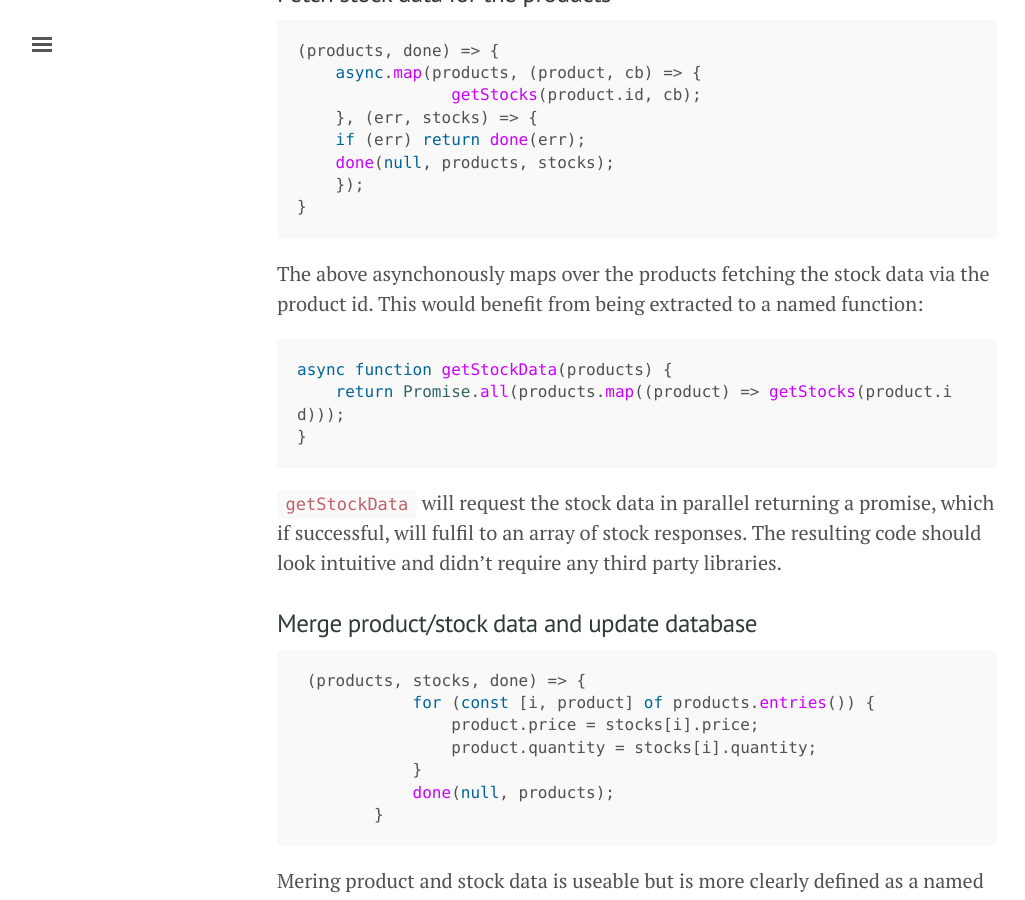
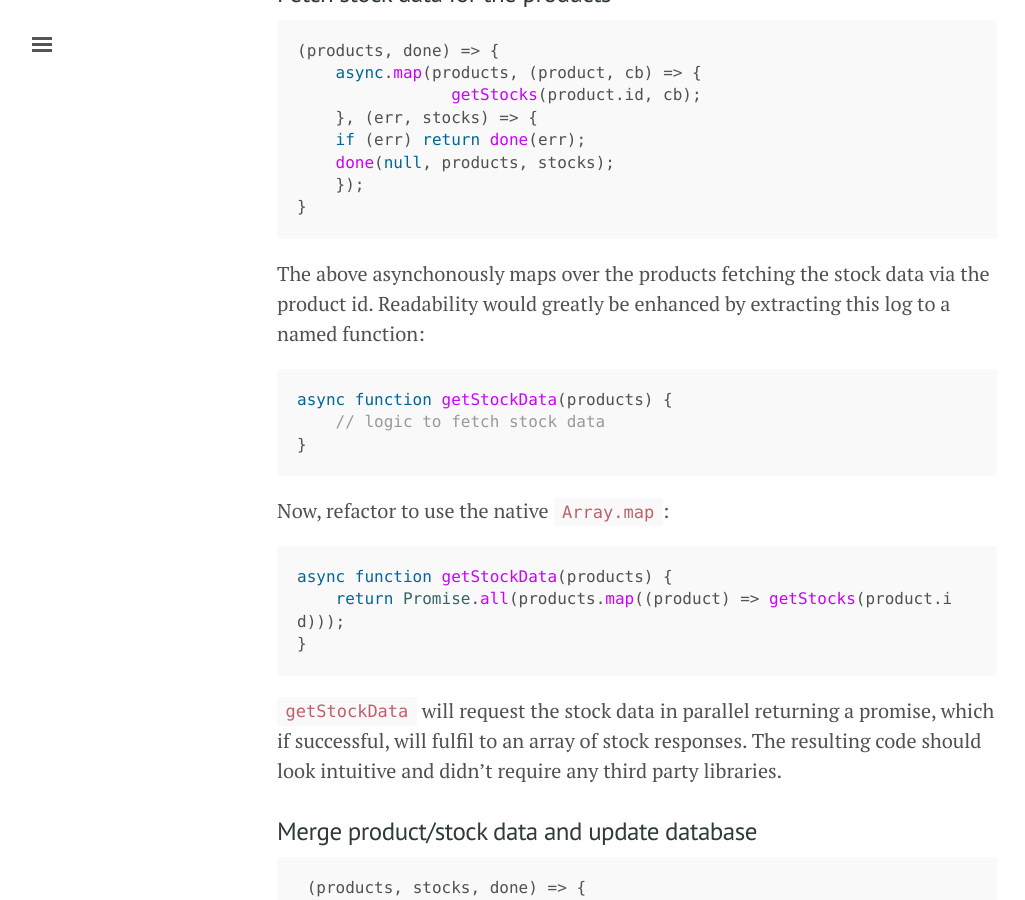
Before and after one commit to refactoring-by-example/refactoringbyexample.com, a Jekyll site: the page built from _posts/2018-03-22-moving-on-from-callbacks.md, in a window 1280 px wide and 900 px high, scrolled down 5407 px. Shown: the whole window, without its empty margins (3-1028 px from the left). Built offline with Jekyll 4.4.1, drawn with Linux system fonts in a browser that asks for light colours; comment, search, counter and statistics services are not loaded.

Commit message:
Extract stock fn.

````diff
--- a/_posts/2018-03-22-moving-on-from-callbacks.md
+++ b/_posts/2018-03-22-moving-on-from-callbacks.md
@@ -176,8 +176,15 @@ const products = filterByBlacklist(createProducts(productSourceData), blacklist)
     });
 }
 ```
-The above asynchonously maps over the products fetching the stock data via the product id. This would benefit from being extracted to a named function:
+The above asynchonously maps over the products fetching the stock data via the product id. Readability would greatly be enhanced by extracting this log to a named function:
 
+```js
+async function getStockData(products) {
+    // logic to fetch stock data
+}
+```
+
+Now, refactor to use the native `Array.map`:
 ```js
 async function getStockData(products) {
     return Promise.all(products.map((product) => getStocks(product.id)));
````
